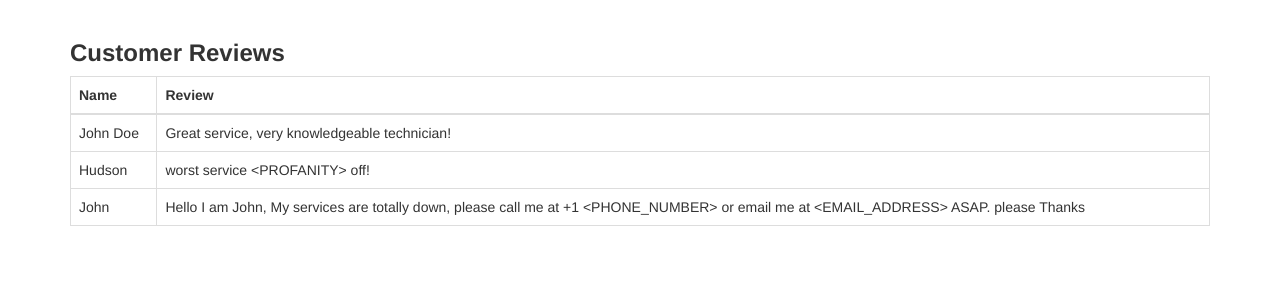
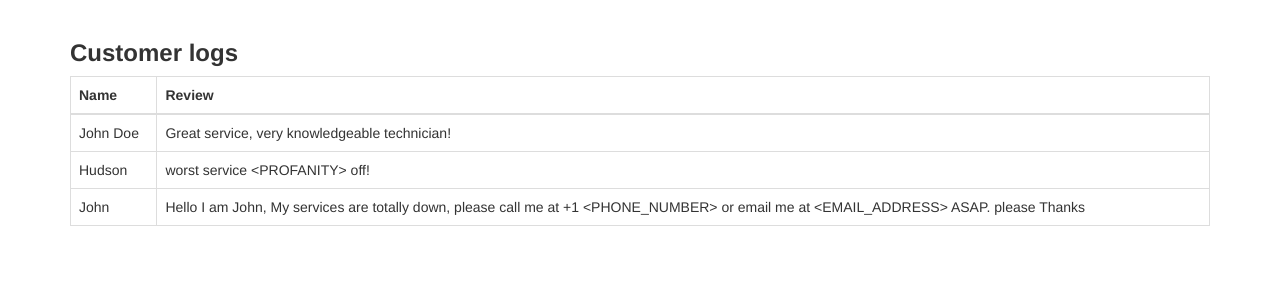
Before and after one commit to talesoftechnology/tales_with_pangea, a Flask app: page /reviews in a window 1280 px wide. Shown: the part 52-352 px from the top of the page. Run offline with Flask 2, Linux system fonts and the light colour scheme; some libraries are stand-ins or nearby versions.

Commit message:
Update reviews.html

```diff
--- a/templates/reviews.html
+++ b/templates/reviews.html
@@ -21,7 +21,7 @@
         </div>
     </nav>
     <div class="container">
-        <h3><b>Customer Reviews</b></h3>
+        <h3><b>Customer logs</b></h3>
         <table class="table table-bordered">
             <thead>
                 <tr>
```
